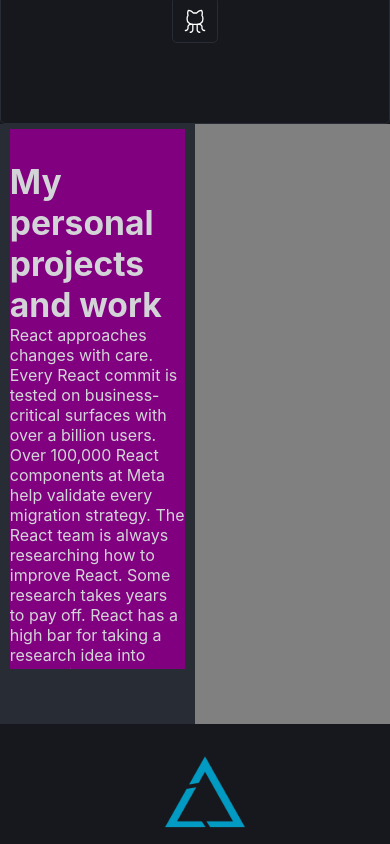
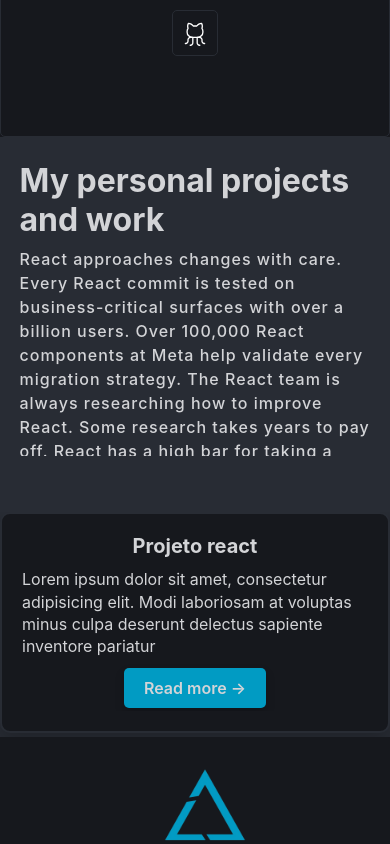
Before and after one commit to KevenFerraz08/Portifolio., a React (Create React App) app in the folder portifolio/: page / in a window 390 px wide. Shown: the part 1156-2000 px from the top of the page. Built offline with nearby package versions, Linux system fonts and the light colour scheme.

Commit message:
finalizacao do section project

```diff
--- a/portifolio/public/index.html
+++ b/portifolio/public/index.html
@@ -25,6 +25,11 @@
       Learn how to configure a non-root public URL by running `npm run build`.
     -->
     <title>React App</title>
+    <style>
+      body{
+        background-color: #282c34;;
+      }
+    </style>
   </head>
   <body>
     <noscript>You need to enable JavaScript to run this app.</noscript>
--- a/portifolio/src/App.css
+++ b/portifolio/src/App.css
@@ -10,3 +10,6 @@
   padding: 0;
   overflow-x: hidden;
 }
+.App{
+  background-color: var(--bacground);
+}
--- a/portifolio/src/components/Section-Projects/SectionProjects.css
+++ b/portifolio/src/components/Section-Projects/SectionProjects.css
@@ -34,7 +34,6 @@
     float: right;
     width: 50%;
     height: 100%;
-    background-color: grey;
     display: flex;
     justify-content: center;
 }
@@ -42,16 +41,243 @@
     width: 90%;
     height: 90%;
     margin: 3% auto;
-    background-color: purple;
 }
-.project-cards{
+.project-card{
     width: 90%;
-    height: 90%;
-    margin: 3% auto;
-    background-color: blue;
+    height: 100%;
+    margin: auto;
+    display: flex;
+    flex-wrap: wrap;
+    overflow:hidden;
+    justify-content: center;
+    gap: 10px;
 }
 
 .my-work h1{
     margin-top: 2rem;
-    font-size: 2.1rem;
+    font-size: 2.4rem;
+    margin-bottom: 2rem;
 }
+
+.my-work p{
+    text-align: left;
+    letter-spacing: 1px;
+    font-weight: 500;
+    font-size: medium;
+    width: 90%;
+    margin-bottom: 4rem;
+    line-height: 1.5;
+}
+
+.button-next{
+    border-style:none;
+    padding: 10px 40px;
+    font-size: 1.2rem;
+    color: var(--text-comum);
+    border-radius: 6px;
+    background-color: var(--color-teme);
+    margin-bottom: 4rem;
+    font-weight: bolder;
+}
+.button-next:hover{
+    background-color: var(--section-color);
+    border-color: var(--section-color);
+}
+/*css do card*/
+.project-card {
+    width: 90%;
+    height: 90%;
+    display: flex;
+    flex-wrap: wrap;
+    justify-content: space-around;
+    gap: 3%; /* Espaçamento entre os cartões */
+    overflow: hidden;
+}
+
+.project-card .Card {
+    width: 210px;
+    position: relative;
+    display: flex;
+    flex-direction: column;
+    align-items: center;
+    justify-content: space-between;
+    box-shadow: 0 10px 20px rgba(0, 0, 0, 0.2);
+    padding: 20px;
+    overflow: hidden;
+    border-radius: 10px;
+    background: var(--section-color);
+    border: 2px solid var(--color-border);
+    transition: all 0.5s cubic-bezier(0.23, 1, 0.320, 1);
+}
+
+.project-card .Card .content {
+    display: flex;
+    flex-direction: column;
+    align-items: center;
+    justify-content: space-between;
+    gap: 10px; /* Espaçamento entre os elementos dentro do cartão */
+    color: var(--text-comum);
+    transition: all 0.5s cubic-bezier(0.23, 1, 0.320, 1);
+}
+
+.project-card .Card .content .heading {
+    font-weight: 700;
+    font-size: 20px;
+}
+
+.project-card .Card .content .para {
+    line-height: 1.4;
+}
+
+.project-card .Card .content .btn {
+    color: var(--text-comum);
+    text-decoration: none;
+    padding: 10px 20px;
+    font-weight: 600;
+    border: none;
+    cursor: pointer;
+    background: var(--color-teme);
+    border-radius: 5px;
+    box-shadow: 0 5px 10px rgba(0, 0, 0, 0.2);
+    margin-bottom: 1%;
+}
+
+.project-card .Card:hover {
+    box-shadow: 0 0 20px rgba(9, 117, 241, 0.8);
+    border-color: #0974f1;
+}
+
+.project-card .Card .content .btn:hover {
+    outline: 2px solid #e8e8e8;
+    background: transparent;
+    color: #e8e8e8;
+}
+
+.project-card .Card .content .btn:active {
+    box-shadow: none;
+}
+@media (max-width: 900px) {
+    .container{
+        flex-direction: column-reverse; /* Altera a direção dos itens para coluna e inverte a ordem */
+    }
+    .container-my-work{
+        order: 2; /* Define a ordem do elemento para ser o segundo */
+        width: 100%;
+        height: 60%; /* Ajusta a altura automaticamente */
+        margin-bottom: 10%;
+    }
+    .my-work{
+        width: 90%;
+        height: 90%;
+        margin: auto;
+    }
+    .my-work h1{
+        margin-top: 0.5rem;
+        font-size: 2rem;
+        margin-bottom: 0.5rem;
+    }
+
+    .my-work p{
+        text-align: left;
+        letter-spacing: 1px;
+        font-weight: 500;
+        font-size: medium;
+        width: 100%;
+        margin-bottom: 1rem;
+    }
+
+    .button-next{
+        border-style:none;
+        padding: 10px 40px;
+        font-size: 1.2rem;
+        color: var(--text-comum);
+        border-radius: 6px;
+        background-color: var(--color-teme);
+        margin-bottom: 4rem;
+        font-weight: bolder;
+    }
+    .button-next:hover{
+        background-color: var(--section-color);
+        border-color: var(--section-color);
+    }
+    .conteiner-project-cards{
+        order: 1; /* Define a ordem do elemento para ser o primeiro */
+        width: 100%; /* Ajusta a largura para ocupar toda a largura da tela */
+        height: 40%;/* Ajusta a altura automaticamente */
+    }
+
+    .project-card {
+        width: 100%;
+        height:auto;
+        display: flex;
+        flex-wrap:wrap;
+        justify-content:space-between;
+        gap: 15px; /* Espaçamento entre os cartões */
+        overflow: auto;
+        margin-bottom: 1rem;
+    }
+
+    .project-card .Card {
+        width: 90%;
+        height: auto;
+        position: relative;
+        display: flex;
+        flex-direction: column;
+        align-items: center;
+        justify-content: space-between;
+        box-shadow: 0 10px 20px rgba(0, 0, 0, 0.2);
+        padding: 20px;
+        overflow:hidden;
+        border-radius: 10px;
+        background: var(--section-color);
+        border: 2px solid var(--color-border);
+        transition: all 0.5s cubic-bezier(0.23, 1, 0.320, 1);
+    }
+
+    .project-card .Card .content {
+        display: flex;
+        flex-direction: column;
+        align-items: center;
+        justify-content: space-between;
+        gap: 10px; /* Espaçamento entre os elementos dentro do cartão */
+        color: var(--text-comum);
+        transition: all 0.5s cubic-bezier(0.23, 1, 0.320, 1);
+    }
+
+    .project-card .Card .content .heading {
+        font-weight: 700;
+        font-size: 20px;
+    }
+
+    .project-card .Card .content .para {
+        line-height: 1.4;
+    }
+
+    .project-card .Card .content .btn {
+        color: var(--text-comum);
+        text-decoration: none;
+        padding: 10px 20px;
+        font-weight: 600;
+        border: none;
+        cursor: pointer;
+        background: var(--color-teme);
+        border-radius: 5px;
+        box-shadow: 0 5px 10px rgba(0, 0, 0, 0.2);
+        margin-bottom: 1%;
+    }
+
+    .project-card .Card:hover {
+        box-shadow: 0 0 20px rgba(9, 117, 241, 0.8);
+        border-color: #0974f1;
+    }
+
+    .project-card .Card .content .btn:hover {
+        outline: 2px solid #e8e8e8;
+        background: transparent;
+        color: #e8e8e8;
+    }
+
+    .project-card .Card .content .btn:active {
+        box-shadow: none;
+    }
+}
--- a/portifolio/src/components/Section-Projects/index.jsx
+++ b/portifolio/src/components/Section-Projects/index.jsx
@@ -11,12 +11,58 @@
                         <p>React approaches changes with care. Every React commit is tested on business-critical surfaces with over a billion users. Over 100,000 React components at Meta help validate every migration strategy.
                         The React team is always researching how to improve React. Some research takes years to pay off. React has a high bar for taking a research idea into production. Only proven approaches become a part of React.</p>
 
-                        <Link className="button-next">Ver mais</Link>
+                        <Link className="button-next">Ver mais &rarr;</Link>
                        </div>
                     </div>
                     <div className="conteiner-project-cards">
                         <div className="project-card">
+                            <div class="Card">
+                                <div class="content">
+                                    <p class="heading">Projeto react</p>
+                                    <p class="para">
+                                    Lorem ipsum dolor sit amet, consectetur adipisicing elit. Modi
+                                    laboriosam at voluptas minus culpa deserunt delectus sapiente
+                                    inventore pariatur
+                                    </p>
+                                    <Link class="btn">Read more &rarr;</Link>
+                                </div>
+                            </div>
 
+                            <div class="Card">
+                                <div class="content">
+                                    <p class="heading">Praticode</p>
+                                    <p class="para">
+                                    Lorem ipsum dolor sit amet, consectetur adipisicing elit. Modi
+                                    laboriosam at voluptas minus culpa deserunt delectus sapiente
+                                    inventore pariatur
+                                    </p>
+                                    <Link class="btn">Read more &rarr;</Link>
+                                </div>
+                            </div>
+
+                            <div class="Card">
+                                <div class="content">
+                                    <p class="heading">Power Play Palace</p>
+                                    <p class="para">
+                                    Lorem ipsum dolor sit amet, consectetur adipisicing elit. Modi
+                                    laboriosam at voluptas minus culpa deserunt delectus sapiente
+                                    inventore pariatur
+                                    </p>
+                                    <Link class="btn">Read more &rarr;</Link>
+                                </div>
+                            </div>
+
+                            <div class="Card">
+                                <div class="content">
+                                    <p class="heading">Puzzle</p>
+                                    <p class="para">
+                                    Lorem ipsum dolor sit amet, consectetur adipisicing elit. Modi
+                                    laboriosam at voluptas minus culpa deserunt delectus sapiente
+                                    inventore pariatur
+                                    </p>
+                                    <Link class="btn">Read more &rarr;</Link>
+                                </div>
+                            </div>
                         </div>
                     </div>
                 </div>
--- a/portifolio/src/components/Section-me/Section.css
+++ b/portifolio/src/components/Section-me/Section.css
@@ -58,7 +58,7 @@
 
 }
 .information-section h2{
-    margin-top: 3rem;
+    margin-top: 2rem;
     margin-bottom: 2rem;
     color: var(--color-teme);
 }
@@ -71,11 +71,14 @@
     margin-bottom: 2rem;
     font-weight: 500;
 }
+.skilsh1{
+    margin-bottom: -1rem;
+}
 .information-section p{
     text-align: justify;
     font-weight: 500;
     font-size: medium;
-    margin-bottom: 3rem;
+    margin-bottom: 2rem;
 }
 
 .information-section .skills-icons{
@@ -83,6 +86,7 @@
     justify-content: space-around;
     padding: 1rem;
     gap: 10px;
+    margin-top: -1rem;
 }
 .skills-icons .icon-skills{
     width: 9%;
--- a/portifolio/src/components/Section-me/index.jsx
+++ b/portifolio/src/components/Section-me/index.jsx
@@ -27,6 +27,7 @@
                         <p>Meu nome é Keven Ferraz de Almeida, sou dev frontend. Atualmente sou freelancer como Frontend Developer e UI Designer. Desenvolvo interfaces modernas e de alta qualidade, concentrado em performance, animações, responsividade e SEO.
                         <br/>
                         Meu nome é Keven Ferraz de Almeida, sou dev frontend. Atualmente sou freelancer como Frontend Developer e UI Designer. Desenvolvo interfaces modernas e de alta qualidade, concentrado em performance, animações, responsividade e SEO.</p>
+                       <center><h1 className='skilsh1'>Skills</h1></center>
                         <div className="skills-icons">
                             <div className="icon-skills">
                                <center> <img align="center" alt="html" height="30" width="40" src={icon_html}/></center>
```
